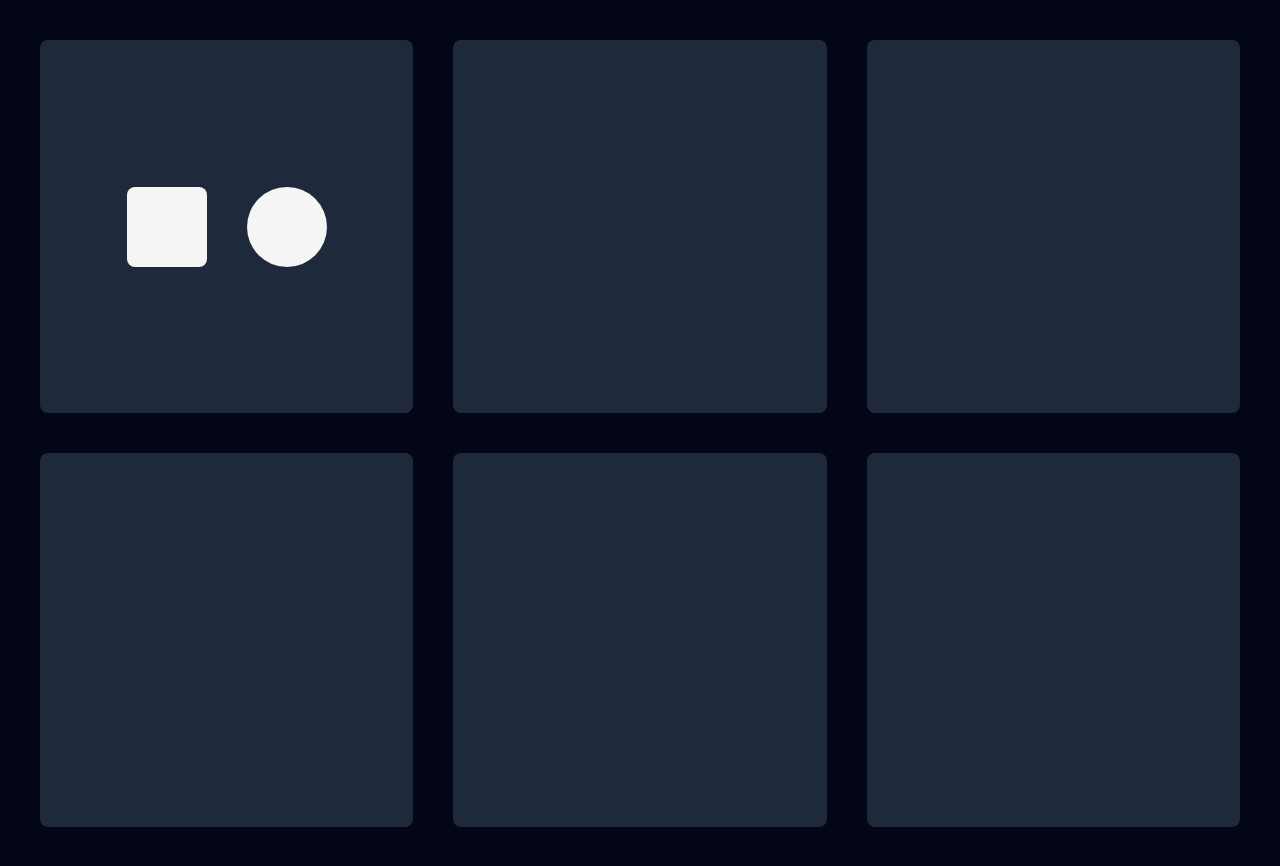
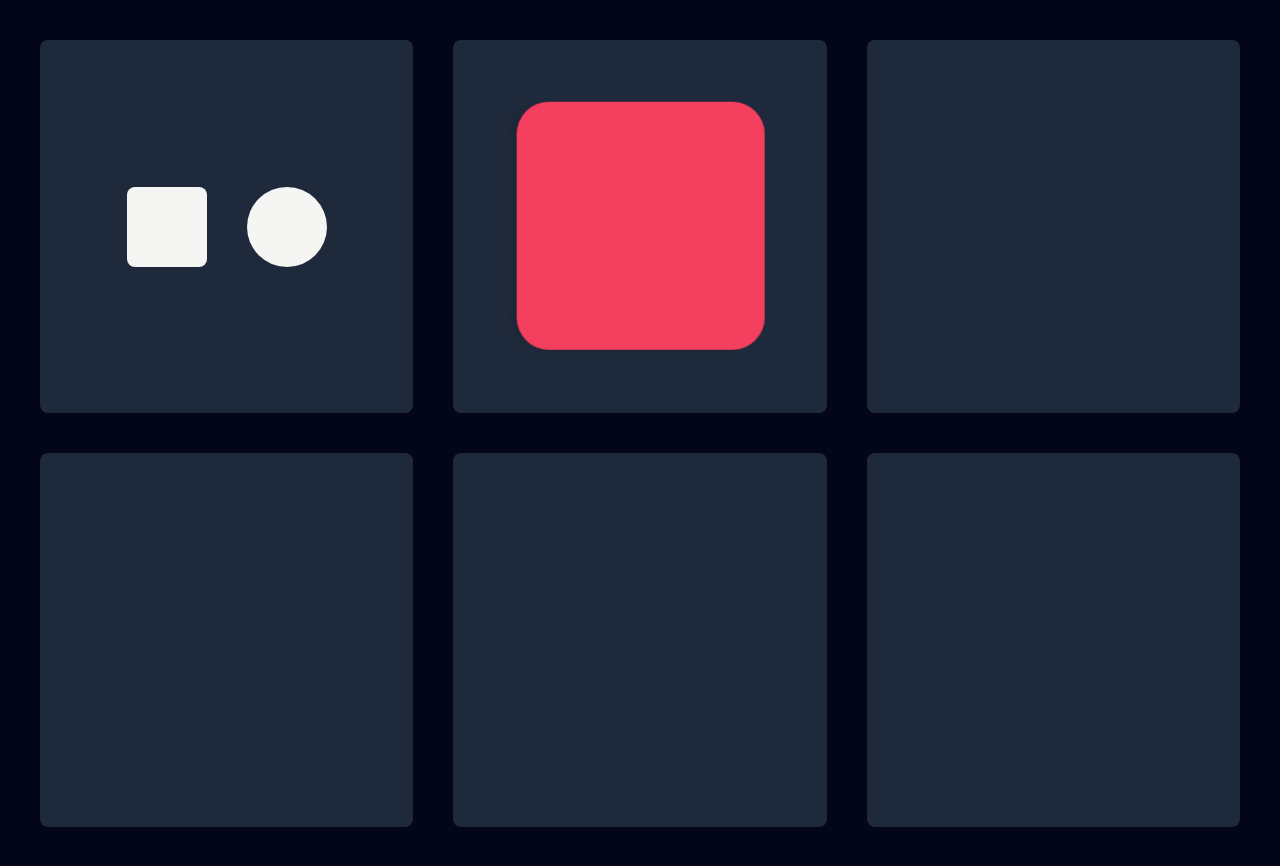
Before and after one commit to ntamiegbe/staggered_cards, a Next.js app: page / in a window 1280 px wide. Built offline with nearby package versions, Linux system fonts and the light colour scheme.

Commit message:
feat: added animation for second card

```diff
--- a/src/app/page.tsx
+++ b/src/app/page.tsx
@@ -36,15 +36,41 @@ const Home = () => {
             className="w-20 h-20 bg-stone-100 rounded-lg"
             initial={{ opacity: 0, y: 80 }}
             animate={{ opacity: 1, y: 0 }}
-            transition={{ duration: 1, ease: "easeInOut", delay: 0.3 }}>
-          </motion.div>
+            transition={{
+              duration: 1,
+              ease: "easeInOut",
+              delay: 0.3,
+            }}
+          />
           <motion.div
             className="w-20 h-20 bg-stone-100 rounded-full"
             initial={{ opacity: 0, y: -80 }}
             animate={{ opacity: 1, y: 0 }}
-            transition={{ duration: 1, ease: "easeInOut", delay: 0.5 }}></motion.div>
+            transition={{
+              duration: 1,
+              ease: "easeInOut",
+              delay: 0.5,
+            }}
+          />
         </motion.div>
-        <motion.div variants={gridSquareVariants} className="bg-slate-800 aspect-square rounded-lg flex items-center justify-center gap-10"></motion.div>
+
+        <motion.div variants={gridSquareVariants} className="bg-slate-800 aspect-square rounded-lg flex items-center justify-center gap-10">
+          <motion.div
+            className="w-1/3 h-1/3 shadow-md bg-rose-500"
+            animate={{
+              scale: [1, 2, 2, 1],
+              rotate: [0, 90, 90, 0],
+              borderRadius: ["10%", "10%", "50%", "10%"]
+            }}
+            transition={{
+              duration: 5,
+              ease: "easeInOut",
+              repeat: Infinity,
+              repeatDelay: 1
+            }}
+          />
+        </motion.div>
+
         <motion.div variants={gridSquareVariants} className="bg-slate-800 aspect-square rounded-lg flex items-center justify-center gap-10"></motion.div>
         <motion.div variants={gridSquareVariants} className="bg-slate-800 aspect-square rounded-lg flex items-center justify-center gap-10"></motion.div>
         <motion.div variants={gridSquareVariants} className="bg-slate-800 aspect-square rounded-lg flex items-center justify-center gap-10"></motion.div>
```
